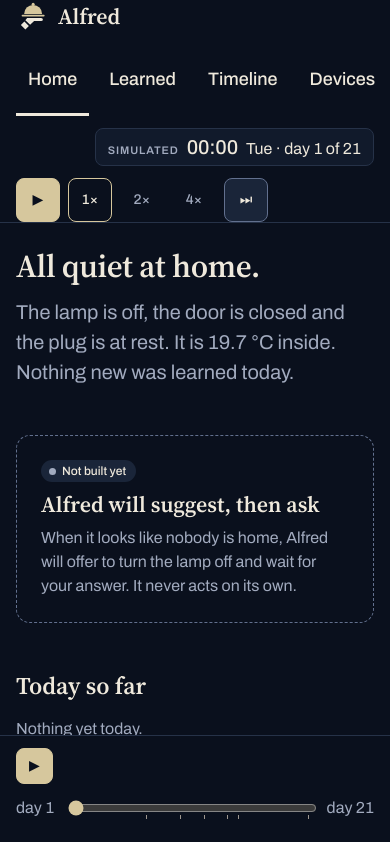
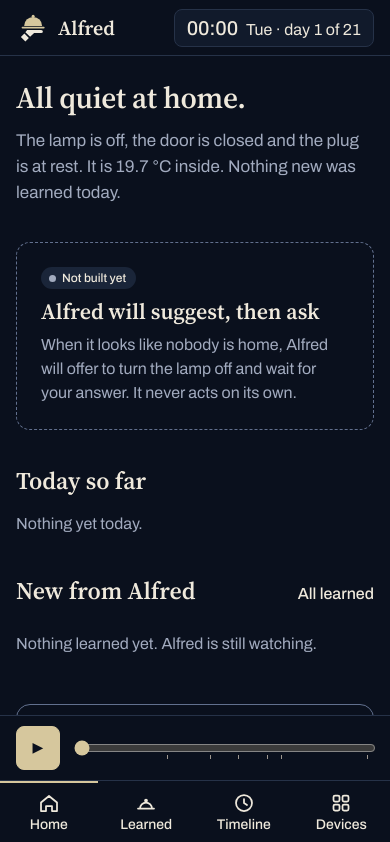
Before and after one commit to roldao04/git-happens, a React (Vite) app in the folder dashboard/: page /#/ in a window 390 px wide. Shown: the top 842 px of the page. Built offline with nearby package versions, Linux system fonts and the light colour scheme.

Commit message:
style(dashboard): lay out the new pages and the phone version

```diff
--- a/dashboard/src/dashboard.css
+++ b/dashboard/src/dashboard.css
@@ -66,6 +66,47 @@ a.lt-row:hover .nm{text-decoration:underline;text-underline-offset:3px}
 .later h3{margin:0;font:600 22px/28px var(--font-display);color:var(--text)}
 .later p{margin:0;font:400 16px/24px var(--font-sans);color:var(--muted)}
 .pairs{display:grid;grid-template-columns:repeat(3,minmax(0,1fr));gap:var(--space-4);align-items:start}
+.tab-ic{display:none}
+.ph-play{display:none}
+.attn{display:grid;grid-template-columns:minmax(0,1fr) auto;align-items:center;gap:var(--space-3);min-height:56px;padding:var(--space-4);border:1px solid var(--line-strong);border-radius:var(--radius-lg);text-decoration:none;color:inherit}
+.attn:hover{border-color:var(--accent)}
+.attn .t{display:grid;gap:4px;min-width:0}
+.attn b{font:500 18px/24px var(--font-sans)}
+.attn span{font:400 16px/22px var(--font-sans);color:var(--muted)}
+.issues{display:flex;flex-wrap:wrap;justify-content:flex-end;gap:var(--space-2)}
+.issues .al-pill{font-size:16px;line-height:22px}
+.daynav{display:flex;gap:var(--space-4);margin-top:-32px}
+.lanes{display:grid;gap:0}
+.lane{display:grid;grid-template-columns:160px minmax(0,1fr);column-gap:var(--space-4)}
+.lane-l{display:flex;align-items:center;min-height:48px;font:500 16px/22px var(--font-sans);color:var(--muted)}
+.lane-r{position:relative;min-height:48px;border-top:1px solid var(--line)}
+.lane-r .gl{position:absolute;top:0;bottom:0;width:1px;background:var(--line);opacity:.7}
+.lane-r .bar{position:absolute;top:15px;height:18px;min-width:4px;background:color-mix(in srgb,var(--accent) 30%,transparent);box-shadow:inset 0 0 0 1.5px var(--accent);border-radius:3px}
+.lane-r .tick{position:absolute;top:10px;width:3px;height:28px;margin-left:-1.5px;background:var(--text);border-radius:1px}
+.lane-r .dia{position:absolute;top:17px;width:14px;height:14px;margin-left:-7px;background:var(--accent);transform:rotate(45deg);border-radius:2px}
+.lane-r .dia.ring{background:var(--surface);box-shadow:inset 0 0 0 2px var(--accent)}
+.lane-r .future{position:absolute;top:0;bottom:0;right:0;background:repeating-linear-gradient(135deg,transparent 0 6px,color-mix(in srgb,var(--line) 70%,transparent) 6px 7px)}
+.lane-r .nowl{position:absolute;top:0;bottom:0;width:2px;margin-left:-1px;background:var(--text);z-index:1}
+.ticks2{position:relative;height:24px;margin-top:6px;font:400 16px/24px var(--font-sans);color:var(--muted);font-variant-numeric:tabular-nums}
+.ticks2 span{position:absolute;transform:translateX(-50%);white-space:nowrap}
+.ticks2 span:first-child{transform:none}
+.ticks2 span:last-child{transform:translateX(-100%)}
+.evt{margin:0;padding:0;list-style:none;display:grid}
+.evt>li{display:grid;grid-template-columns:64px 20px minmax(0,1fr);gap:var(--space-3);position:relative}
+.evt>li::before{content:"";position:absolute;left:calc(64px + 12px + 9px);top:0;bottom:0;width:2px;background:var(--line)}
+.evt>li:first-child::before{top:14px}
+.evt>li:last-child::before{bottom:calc(100% - 14px)}
+.evt time{font:500 16px/28px var(--font-sans);font-variant-numeric:tabular-nums;text-align:right}
+.evt .dot{position:relative;z-index:1;width:20px;height:20px;margin-top:4px;border-radius:50%;background:var(--bg);box-shadow:inset 0 0 0 2px var(--text)}
+.evt .dot.l{background:var(--text)}
+.evt .body{display:grid;gap:4px;padding-bottom:var(--space-6);min-width:0}
+.evt .body>a{font:600 22px/28px var(--font-display);text-decoration:none;justify-self:start}
+.evt .body>a:hover{text-decoration:underline;text-underline-offset:3px}
+.evt .body>a.notice{font:500 18px/28px var(--font-sans)}
+.evt .body span{font:400 16px/24px var(--font-sans);color:var(--muted)}
+.sg2{display:grid;gap:2px;margin:4px 0 0;padding:var(--space-3) var(--space-4);list-style:none;border-radius:var(--radius-md);background:var(--surface)}
+.sg2 li{display:grid;grid-template-columns:64px minmax(0,1fr) auto;gap:var(--space-3);font:400 16px/24px var(--font-mono);color:var(--muted)}
+.sg2 li span:last-child{color:var(--text);text-align:right}
 .scrub-bar{position:sticky;bottom:0;z-index:2;background:var(--bg);border-top:1px solid var(--line);padding:var(--space-3) var(--space-8)}
 .scrubber{max-width:1200px;margin:0 auto;display:grid;grid-template-columns:auto 1fr auto;align-items:center;gap:var(--space-3)}
 .scrubber input{width:100%;min-height:44px;accent-color:var(--accent)}
@@ -73,15 +114,38 @@ a.lt-row:hover .nm{text-decoration:underline;text-underline-offset:3px}
   .two{grid-template-columns:minmax(0,1fr);gap:48px}
   .pairs{grid-template-columns:minmax(0,1fr)}
   .lt-head{display:none}
-  .lt-row{grid-template-columns:minmax(0,1fr) auto;gap:var(--space-3)}
+  .lt-row{grid-template-columns:minmax(0,1fr) auto auto;gap:var(--space-3)}
   .lt-row .ts{grid-column:1/-1;order:3}
 }
 @media (max-width:640px){
-  .top{padding:0 var(--space-4);gap:var(--space-3)}
-  .pg{padding:24px var(--space-4) 48px}
-  .pg-head h1{font-size:32px;line-height:38px}
-  .scrub-bar{padding:var(--space-3) var(--space-4)}
+  :root{--tabbar-h:64px}
+  .top{min-height:56px;padding:0 var(--space-4);gap:var(--space-3);flex-wrap:nowrap}
+  .top .al-brand .al-word{font-size:20px}
+  .top .al-clock .al-label{display:none}
+  .top .controls{display:none}
+  .tabs{position:fixed;left:0;right:0;bottom:0;z-index:3;display:grid;grid-template-columns:repeat(4,minmax(0,1fr));gap:0;height:var(--tabbar-h);background:var(--bg);border-top:1px solid var(--line)}
+  .tab{flex-direction:column;justify-content:center;gap:2px;min-height:60px;padding:0;font:500 14px/18px var(--font-sans);border-bottom:0;box-shadow:inset 0 2px 0 transparent}
+  .tab.on{box-shadow:inset 0 2px 0 var(--accent)}
+  .tab-ic{display:block;width:22px;height:22px;stroke:currentColor;fill:none;stroke-width:1.75;stroke-linecap:round;stroke-linejoin:round}
+  .pg{padding:24px var(--space-4) 48px;gap:36px}
+  .pg-head h1{font-size:30px;line-height:36px}
+  .pg-head p{font-size:17px;line-height:26px}
+  .stack{gap:36px}
+  .rows>li,.rows>a{grid-template-columns:52px minmax(0,1fr) auto;gap:var(--space-3);min-height:56px}
+  .rows.no-time>li,.rows.no-time>a{grid-template-columns:minmax(0,1fr) auto}
+  .lanes-sec{display:none}
+  .daynav{margin-top:-20px;justify-content:space-between}
+  .evt>li{grid-template-columns:48px 20px minmax(0,1fr)}
+  .evt>li::before{left:calc(48px + 12px + 9px)}
+  .sg2 li{grid-template-columns:48px minmax(0,1fr) auto;font-size:14px}
+  .scr{padding-bottom:var(--tabbar-h)}
+  .scrub-bar{bottom:var(--tabbar-h);display:flex;align-items:center;gap:var(--space-3);padding:var(--space-2) var(--space-4)}
+  .scrubber{flex:1;grid-template-columns:minmax(0,1fr)}
+  .scrubber>span{display:none}
+  .ph-play{display:inline-flex;align-items:center;justify-content:center;min-height:44px;min-width:44px}
+  .chart-axis span:nth-child(even){display:none}
 }
+
 .stage{max-width:var(--content-max);margin:0 auto;padding:var(--space-6);display:grid;gap:var(--space-6)}
 .al-btn[aria-pressed="true"]{color:var(--text);border-color:var(--accent)}
 .detail{display:grid;gap:var(--space-6)}
```
Also changed, not shown: 1 other file (tests, documents, lock files or other folders).
